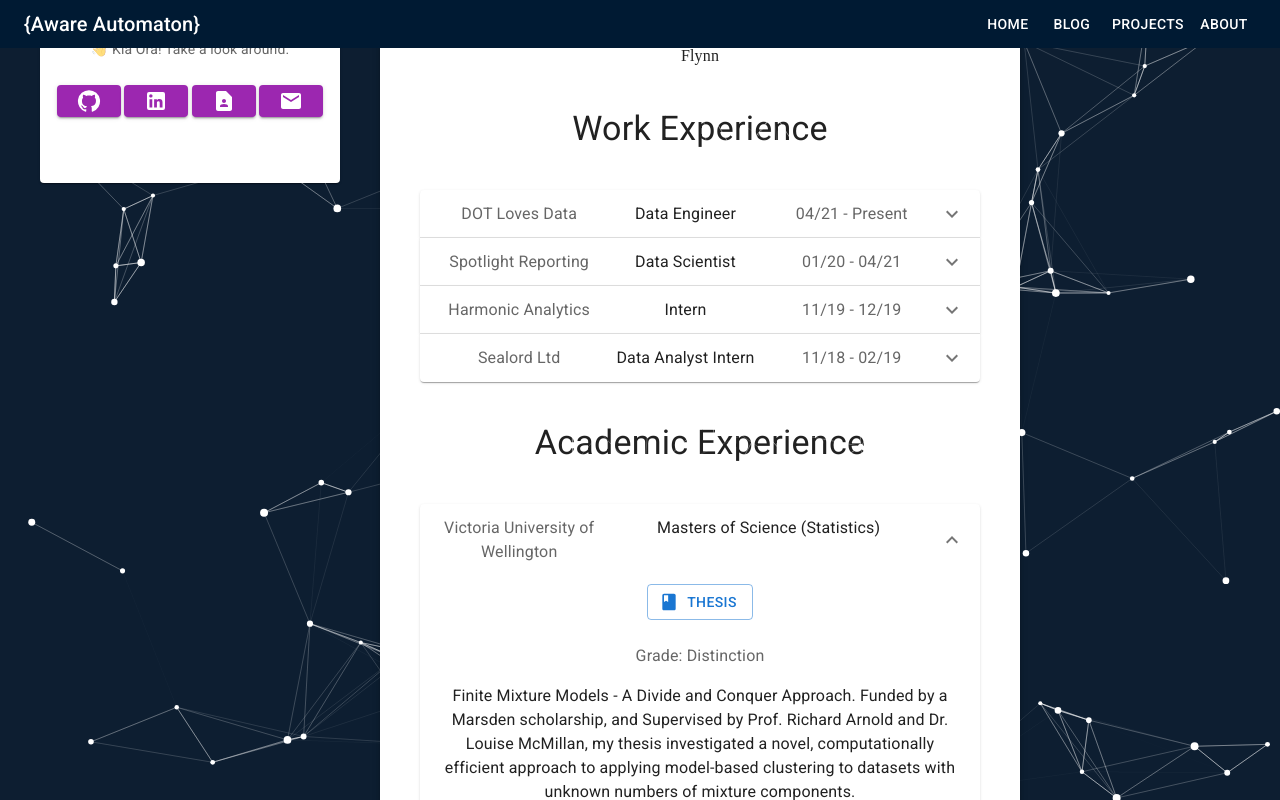
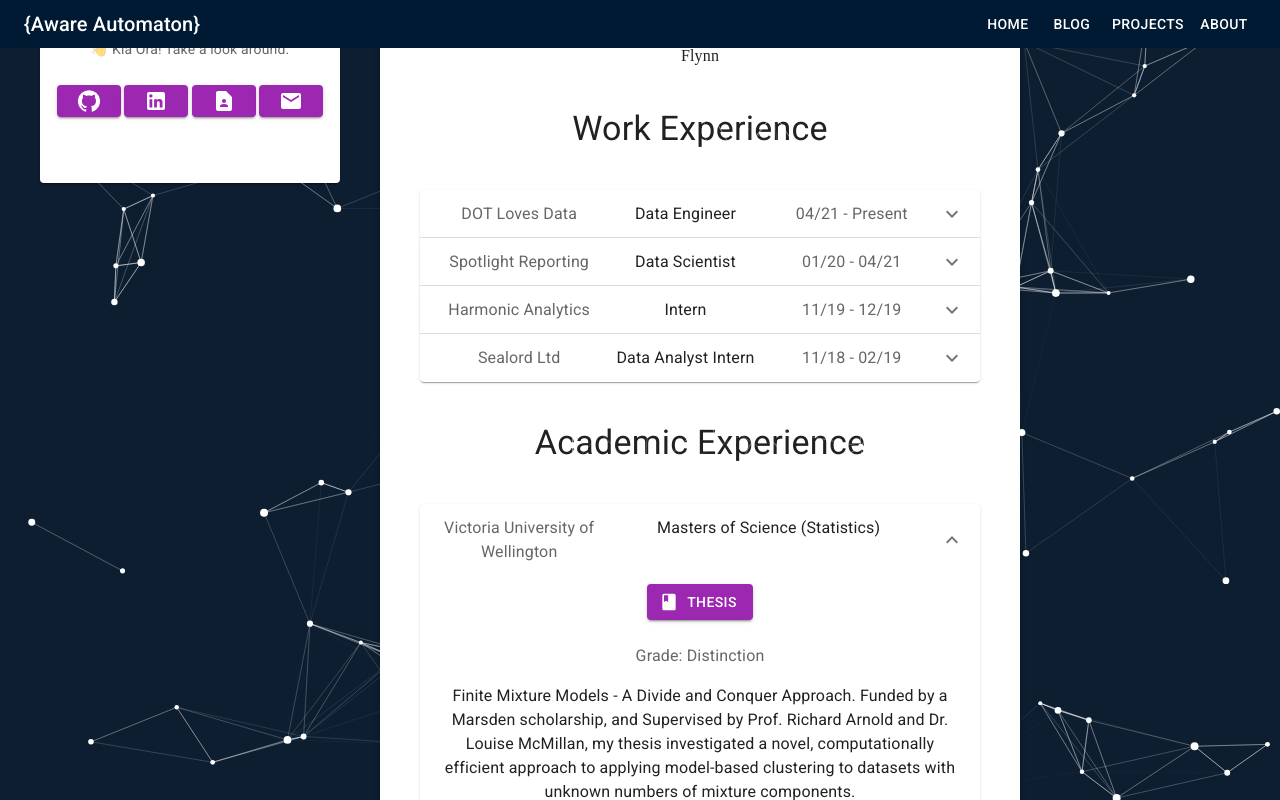
Before and after one commit to FlynnOwen/aware-automaton, a React (Create React App) app in the folder flynn-website/: page /about in a window 1280 px wide. Both pictures are taken after a click on the button 700 px from the left and 960 px from the top of the page. Shown: the part 421-1221 px from the top of the page. Built offline with nearby package versions, Linux system fonts and the light colour scheme.

Commit message:
resize carosel images

```diff
--- a/flynn-website/src/components/body/academicaccordian.js
+++ b/flynn-website/src/components/body/academicaccordian.js
@@ -20,7 +20,7 @@
           <Typography sx={{ width: '66%'}}>Masters of Science (Statistics)</Typography>
           </AccordionSummary>
           <AccordionDetails>
-          <Button variant="outlined" href="https://openaccess.wgtn.ac.nz/articles/thesis/Finite_Mixture_Models_-_A_Divide_and_Conquer_Approach/21300270/1" startIcon={<BookIcon/>} sx={{mb: 3}}>
+          <Button variant="outlined" href="https://openaccess.wgtn.ac.nz/articles/thesis/Finite_Mixture_Models_-_A_Divide_and_Conquer_Approach/21300270/1" startIcon={<BookIcon/>} sx={{mb: 3}} variant="contained" color="secondary">
             Thesis
             </Button>
           <Typography sx={{color: 'text.secondary'}}>
--- a/flynn-website/src/pages/projects/carosel.js
+++ b/flynn-website/src/pages/projects/carosel.js
@@ -31,7 +31,7 @@
     label: 'GOLC',
     imgPath:
       require('../../images/GOLc.gif'),
-      size: 380,
+      size: 445,
     description: "A CLI application for game of life, written in C. It's fast, and renders well, with various input options. \
                   Now has a few followers on Github.",
     link: "https://github.com/FlynnOwen/GOL-C"
```
